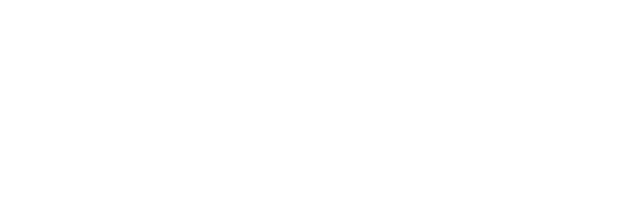
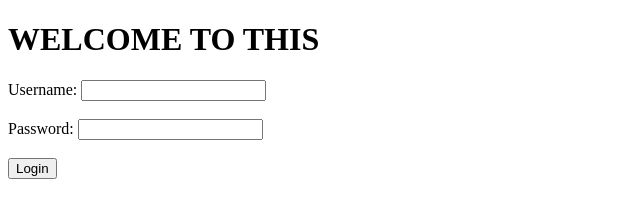
Before and after one commit to Snipkekt/WebProj, a plain HTML site: page index.html in a window 1280 px wide. Shown: the whole page, without its empty margins (0-640 px from the left). Drawn offline with Linux system fonts and the light colour scheme.

Commit message:
login page html

```diff
--- a/index.html
+++ b/index.html
@@ -6,6 +6,16 @@
     <title>Streamero</title>
 </head>
 <body>
-
+    <h1>WELCOME TO THIS</h1>
+    <form>
+        <label for="username">Username:</label>
+        <input type="text" id="username" name="username" required> <br>
+        <br>
+        <label for="password">Password:</label>
+        <input type="password" id="password" name="password" required>
+        <br> <br>
+        <button type="submit">Login</button>
+    </form>
+    <script src="login.js"></script>
 </body>
 </html>
```
